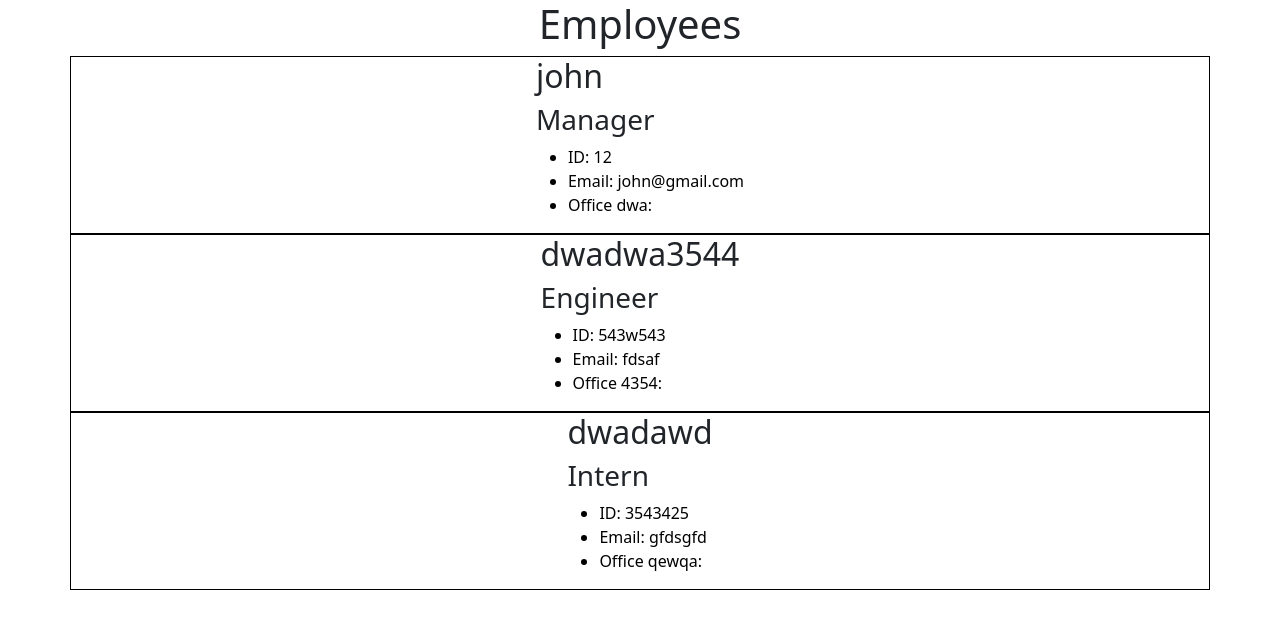
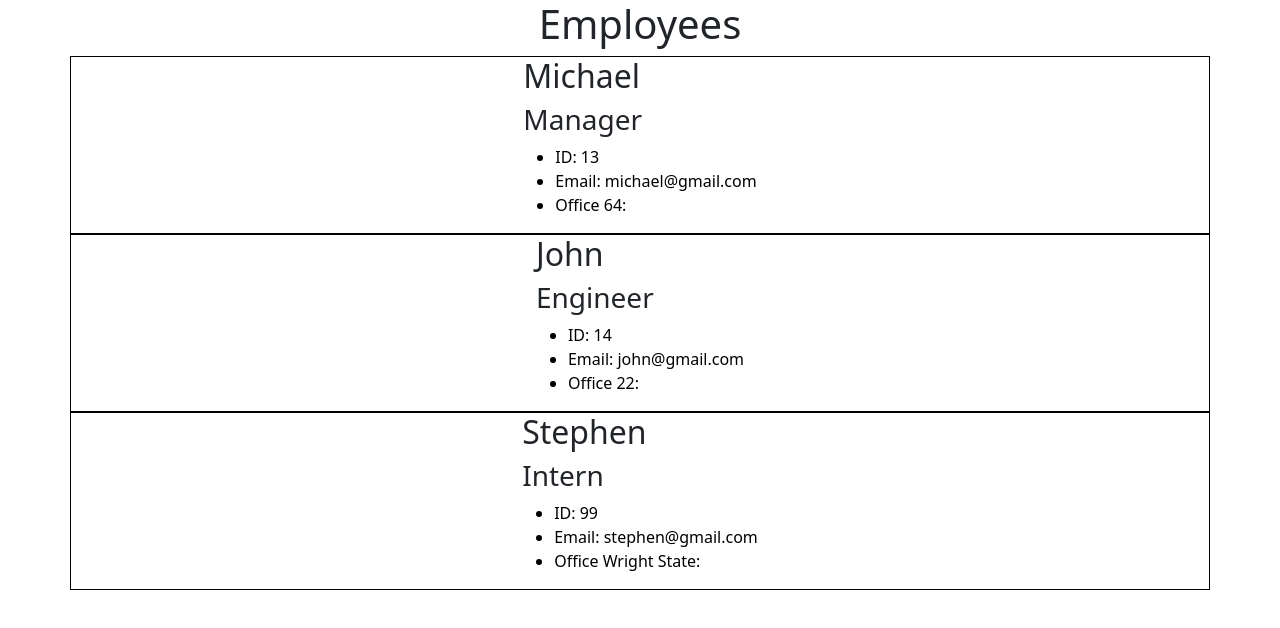
Before and after one commit to bonomichael98/employee-manager, a website: page index.html in a window 1280 px wide. Drawn offline with nearby package versions, Linux system fonts and the light colour scheme.

Commit message:
updated readme

```diff
--- a/index.html
+++ b/index.html
@@ -25,14 +25,14 @@
                 <div class="d-flex justify-content-center">
                     <div>
                         <div class="justify-content-center">
-                            <h2>john</h2>
+                            <h2>Michael</h2>
                             <h3>Manager</h3>
                         </div>
                         <div>
                             <ul>
-                                <li>ID: 12</li>
-                                <li>Email: john@gmail.com</li>
-                                <li>Office dwa: </li>
+                                <li>ID: 13</li>
+                                <li>Email: michael@gmail.com</li>
+                                <li>Office 64: </li>
                             </ul>
                         </div>
                     </div>
@@ -46,14 +46,14 @@
                 <div class="d-flex justify-content-center">
                     <div>
                         <div class="justify-content-center">
-                            <h2>dwadwa3544</h2>
+                            <h2>John</h2>
                             <h3>Engineer</h3>
                         </div>
                         <div>
                             <ul>
-                                <li>ID: 543w543</li>
-                                <li>Email: fdsaf</li>
-                                <li>Office 4354: </li>
+                                <li>ID: 14</li>
+                                <li>Email: john@gmail.com</li>
+                                <li>Office 22: </li>
                             </ul>
                         </div>
                     </div>
@@ -67,14 +67,14 @@
                 <div class="d-flex justify-content-center">
                     <div>
                         <div class="justify-content-center">
-                            <h2>dwadawd</h2>
+                            <h2>Stephen</h2>
                             <h3>Intern</h3>
                         </div>
                         <div>
                             <ul>
-                                <li>ID: 3543425</li>
-                                <li>Email: gfdsgfd</li>
-                                <li>Office qewqa: </li>
+                                <li>ID: 99</li>
+                                <li>Email: stephen@gmail.com</li>
+                                <li>Office Wright State: </li>
                             </ul>
                         </div>
                     </div>
```
Also changed, not shown: README.md.
